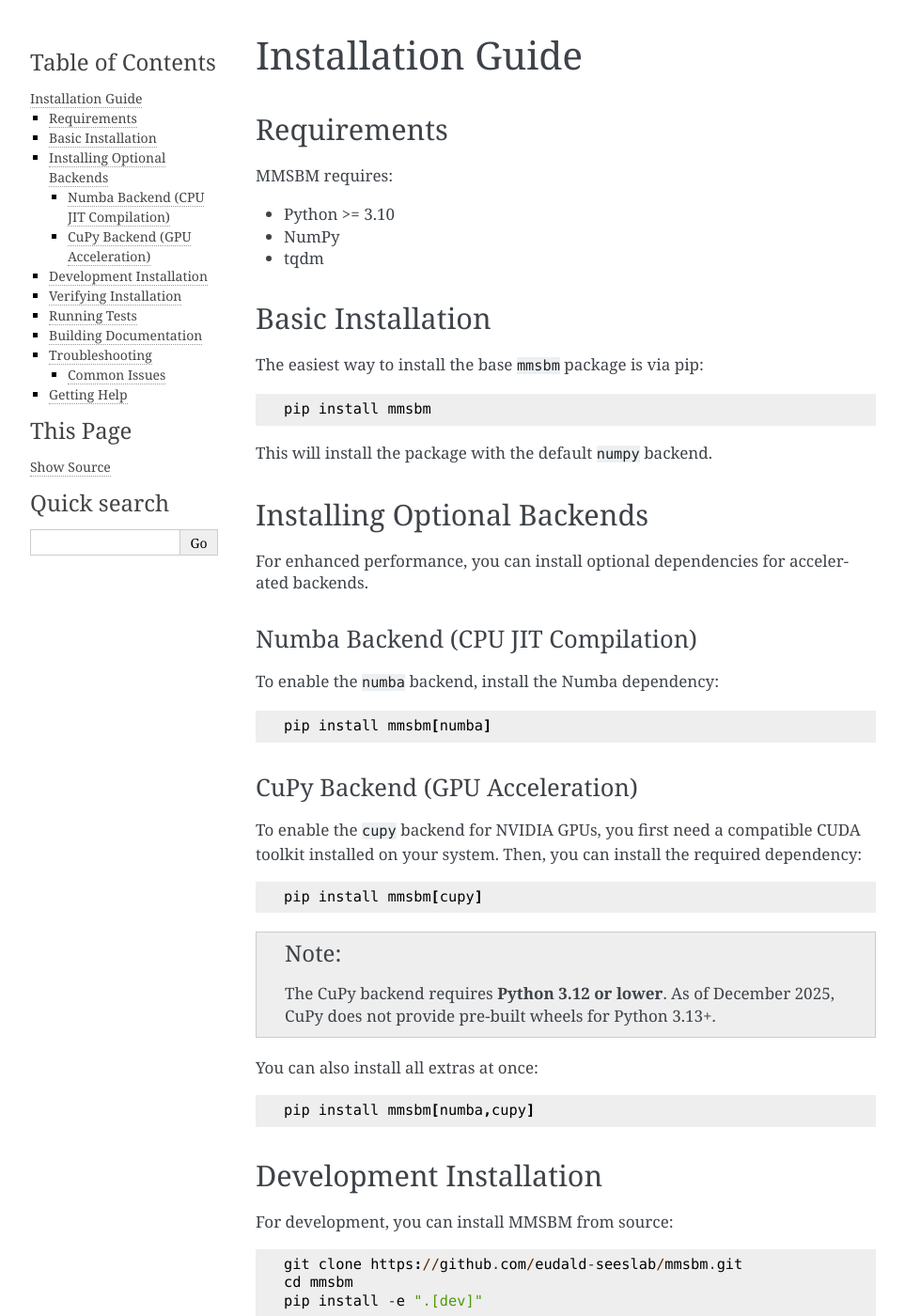
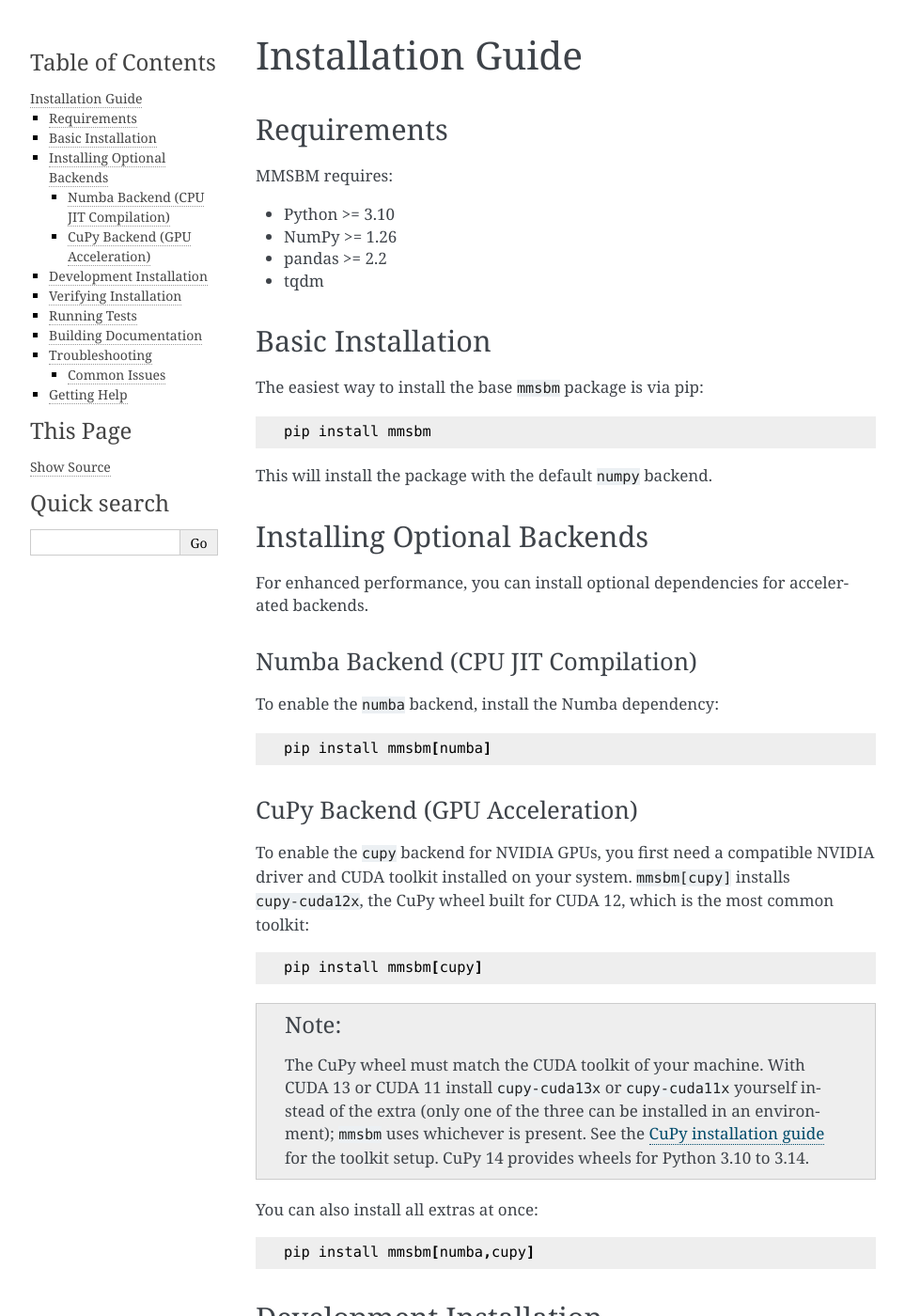
Before and after one commit to eudald-seeslab/mmsbm, a Sphinx documentation site: the page built from docs/guides/installation.rst, in a window 1280 px wide and 1400 px high. Shown: the whole window at 94% size, without its empty margins (148-1111 px from the left). Built offline with Sphinx 7.4.7, drawn with Linux system fonts in a browser that asks for light colours.

```diff
--- a/docs/guides/installation.rst
+++ b/docs/guides/installation.rst
@@ -9,7 +9,8 @@ Requirements
 MMSBM requires:
 
 * Python >= 3.10
-* NumPy
+* NumPy >= 1.26
+* pandas >= 2.2
 * tqdm
 
 Basic Installation
@@ -37,12 +38,12 @@ To enable the ``numba`` backend, install the Numba dependency::
 CuPy Backend (GPU Acceleration)
 ^^^^^^^^^^^^^^^^^^^^^^^^^^^^^^^
 
-To enable the ``cupy`` backend for NVIDIA GPUs, you first need a compatible CUDA toolkit installed on your system. Then, you can install the required dependency::
+To enable the ``cupy`` backend for NVIDIA GPUs, you first need a compatible NVIDIA driver and CUDA toolkit installed on your system. ``mmsbm[cupy]`` installs ``cupy-cuda12x``, the CuPy wheel built for CUDA 12, which is the most common toolkit::
 
     pip install mmsbm[cupy]
 
 .. note::
-   The CuPy backend requires **Python 3.12 or lower**. As of December 2025, CuPy does not provide pre-built wheels for Python 3.13+.
+   The CuPy wheel must match the CUDA toolkit of your machine. With CUDA 13 or CUDA 11 install ``cupy-cuda13x`` or ``cupy-cuda11x`` yourself instead of the extra (only one of the three can be installed in an environment); ``mmsbm`` uses whichever is present. See the `CuPy installation guide <https://docs.cupy.dev/en/stable/install.html>`_ for the toolkit setup. CuPy 14 provides wheels for Python 3.10 to 3.14.
 
 You can also install all extras at once::
 
--- a/setup.py
+++ b/setup.py
@@ -37,9 +37,10 @@ setup(
     license="BSD-3-Clause License",
     long_description=long_description,
     long_description_content_type="text/markdown",
+    # The oldest versions the test suite is run against
     install_requires=[
-        "numpy",
-        "pandas",
+        "numpy>=1.26",
+        "pandas>=2.2",
         "tqdm",
     ],
     extras_require={
```
Also changed, not shown: CHANGELOG.md (+2 -1 lines), README.md (+2 -2 lines), 1 other file.
